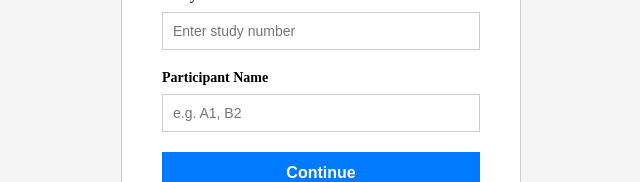
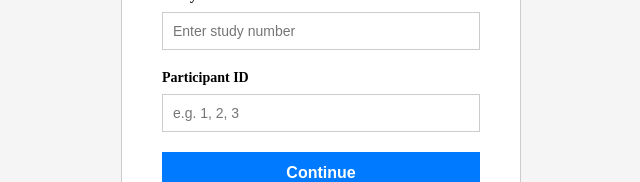
Before and after one commit to hudsonmp/req-eng-intervention, a React (Create React App) app in the folder system/frontend/: page / in a window 1280 px wide. Shown: the part 351-533 px from the top of the page, without its empty margins (319-959 px from the left). Built offline with nearby package versions, Linux system fonts and the light colour scheme; no server answers.

Commit message:
change participant name to participant ID

```diff
--- a/system/frontend/src/Home.tsx
+++ b/system/frontend/src/Home.tsx
@@ -155,13 +155,13 @@ function Home() {
               fontWeight: 'bold',
               marginBottom: '8px'
             }}>
-              Participant Name
+              Participant ID
             </label>
             <input
               type="text"
               value={participantName}
               onChange={(e) => setParticipantName(e.target.value)}
-              placeholder="e.g. A1, B2"
+              placeholder="e.g. 1, 2, 3"
               style={{
                 width: '100%',
                 padding: '10px',
```
